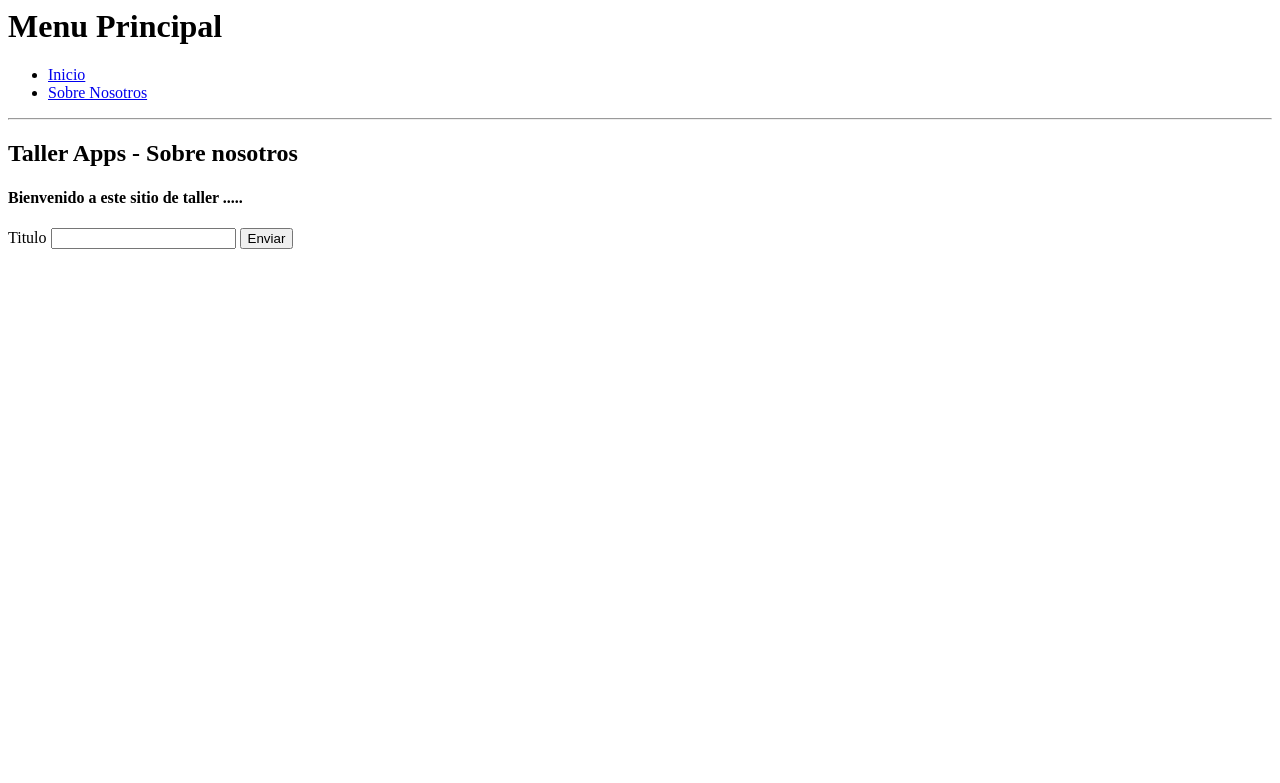
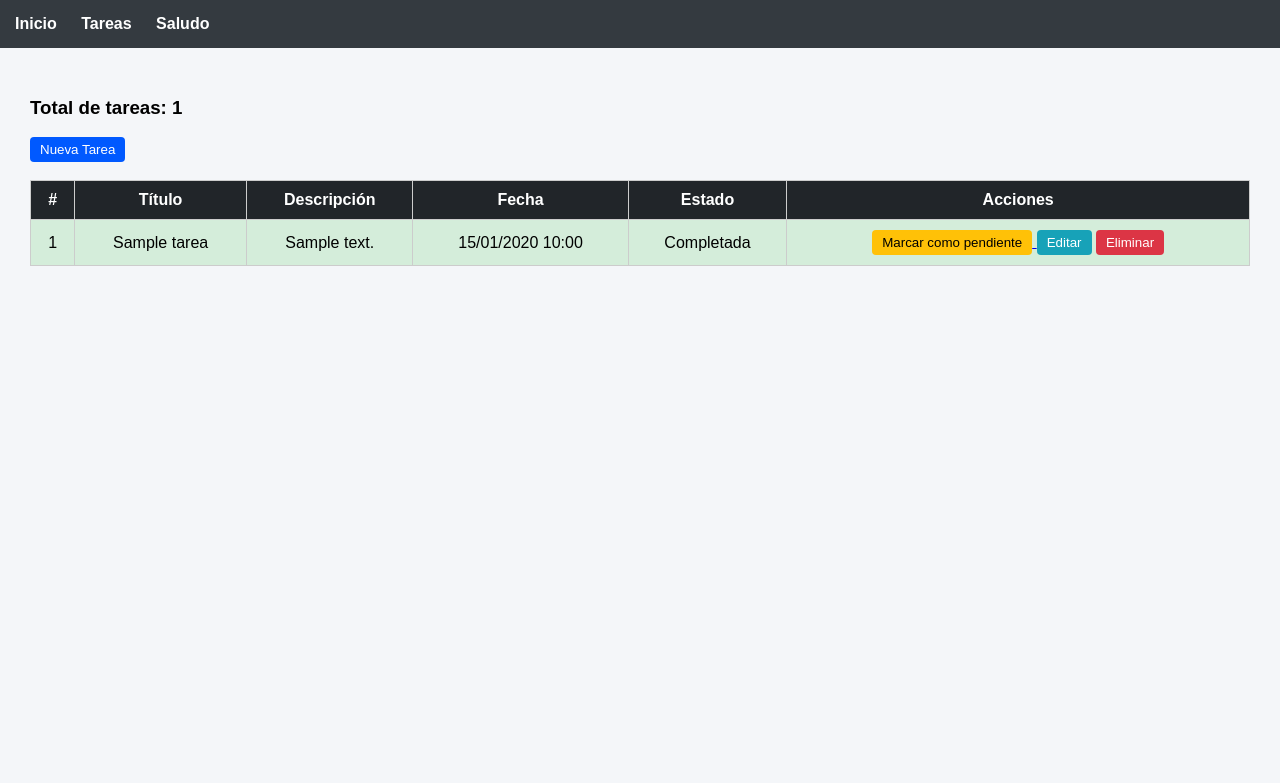
Before and after one commit to JhimyFuentesRojas/Actividad4Colaborativo, a Flask app: page /sobrenosotros in a window 1280 px wide. Shown: the top 783 px of the page. Run offline with Flask 3, Linux system fonts and the light colour scheme; tables that the repository leaves empty hold one stand-in row (values such as "Sample post"); parts of the project's set-up code (start-up, migrations or seed data) failed here and were passed over.

Commit message:
Se realizo el las funciones de crear y mostrar los datos de la base de datos, tambien se conecto a la base de datos, ademas de aplico css a las vistas

```diff
--- a/app.py
+++ b/app.py
@@ -3,7 +3,7 @@ from extension import db
 
 app = Flask(__name__)
 app.config['SECRET_KEY'] = 'secret1234'
-app.config["SQLALCHEMY_DATABASE_URI"] = "mysql+pymysql://root:@localhost:3306/db_tareas"
+app.config["SQLALCHEMY_DATABASE_URI"] = "mysql+pymysql://root:root@localhost:3306/db_tareas"
 # initialize the app with the extension
 db.init_app(app)
 from models import Tarea
--- a/formularios.py
+++ b/formularios.py
@@ -1,7 +1,8 @@
 from flask_wtf import FlaskForm
-from wtforms import StringField, SubmitField
+from wtforms import StringField, SubmitField, TextAreaField
 from wtforms.validators import DataRequired
 
 class FormAgregarTareas (FlaskForm):
     titulo =  StringField('Titulo', validators=[DataRequired()])
+    descripcion = TextAreaField('Descripción')
     enviar  = SubmitField('Enviar')
--- /dev/null
+++ b/requirements.txt
@@ -0,0 +1,6 @@
+Flask==3.0.2
+Flask-SQLAlchemy==3.1.1
+Flask-WTF==1.2.1
+PyMySQL==1.1.0
+tzdata==2024.1
+python-dotenv==1.0.1
--- a/routes.py
+++ b/routes.py
@@ -1,25 +1,46 @@
 from app import app, db
-from flask import render_template
+from flask import render_template, redirect, url_for, request
 import formularios
 from models import Tarea
+
 
 @app.route('/')
 @app.route('/index')
 def index():
         return render_template('index.html', subtitulo = "Actidad en grupo TAI")
 
-@app.route('/sobrenosotros', methods = ['GET', 'POST'])
+@app.route('/sobrenosotros', methods=['GET', 'POST'])
 def sobrenosotros():
-        formulario = formularios.FormAgregarTareas()
-        if formulario.validate_on_submit() :
-                nueva_tarea = Tarea (titulo =  formulario.titulo.data)
-                db.session.add(nueva_tarea)
-                db.session.commit()
-                print('se envio correctamente', formulario.titulo.data)
-                return render_template('sobrenosotros.html',
-                                       form = formulario,
-                                       titulo = formulario.titulo.data)
-        return render_template('sobrenosotros.html', form = formulario)
+    formulario = formularios.FormAgregarTareas()
+
+    # CREATE
+    if formulario.validate_on_submit():
+        nueva = Tarea(
+            titulo=formulario.titulo.data,
+            descripcion=formulario.descripcion.data
+        )
+        db.session.add(nueva)
+        db.session.commit()
+        return redirect(url_for('sobrenosotros'))
+
+    tareas = Tarea.query.order_by(Tarea.id.desc()).all()
+    total = Tarea.query.count()
+
+    return render_template(
+        'sobrenosotros.html',
+        form=formulario,
+        tareas=tareas,
+        total=total
+    )
+
+@app.route('/completar/<int:id>')
+def completar(id):
+    tarea = Tarea.query.get_or_404(id)
+    tarea.completada = not tarea.completada
+    db.session.commit()
+    return redirect(url_for('sobrenosotros'))
+
+
 
 @app.route('/saludo')
 def saludo():
--- a/templates/base.html
+++ b/templates/base.html
@@ -1,9 +1,154 @@
-<h1>Menu Principal</h1>
-    <ul>
-        <li><a href="/index"> Inicio </a>  </li>
-        <li><a href="/sobrenosotros"> Sobre Nosotros </a></li>
-    </ul>
-<hr>
+<!DOCTYPE html>
+<html>
 
-{% block contenido %}
-{% endblock %}
+<head>
+    <title>Gestión de Tareas</title>
+
+    <style>
+        body {
+            font-family: Arial;
+            margin: 0;
+            background: #f4f6f9;
+        }
+
+        /* ====== MENU ====== */
+        nav {
+            background: #343a40;
+            padding: 15px;
+        }
+
+        nav a {
+            color: white;
+            text-decoration: none;
+            margin-right: 20px;
+            font-weight: bold;
+        }
+
+        nav a:hover {
+            color: #ffc107;
+        }
+
+        .container {
+            padding: 30px;
+        }
+
+        /* ====== TABLA ====== */
+        table {
+            width: 100%;
+            border-collapse: collapse;
+            background: white;
+        }
+
+        th,
+        td {
+            padding: 10px;
+            border: 1px solid #ccc;
+            text-align: center;
+        }
+
+        th {
+            background: #212529;
+            color: white;
+        }
+
+        .pendiente {
+            background: #fff3cd;
+        }
+
+        .completada {
+            background: #d4edda;
+        }
+
+        button {
+            padding: 5px 10px;
+            cursor: pointer;
+            border: none;
+            border-radius: 4px;
+        }
+
+        .mensaje-vacio {
+            background: #e9ecef;
+            padding: 30px;
+            text-align: center;
+            border-radius: 8px;
+            margin-top: 20px;
+            font-size: 18px;
+        }
+
+        .btn-crear {
+            background: #0059ff;
+            color: white;
+        }
+
+        .btn-editar {
+            background: #17a2b8;
+            color: white;
+        }
+
+        .btn-eliminar {
+            background: #dc3545;
+            color: white;
+        }
+
+        .btn-completar {
+            background: #28a745;
+            color: white;
+        }
+
+        .btn-pendiente {
+            background: #ffc107;
+        }
+
+
+        .modal {
+            display: none;
+            position: fixed;
+            top: 50%;
+            left: 50%;
+            transform: translate(-50%, -50%);
+            background: white;
+            padding: 25px;
+            border-radius: 10px;
+            box-shadow: 0px 5px 20px rgba(0, 0, 0, 0.3);
+            width: 350px;
+            z-index: 1000;
+        }
+
+        .modal input,
+        .modal textarea {
+            width: 100%;
+            padding: 8px;
+            margin-top: 5px;
+            border-radius: 5px;
+            border: 1px solid #ccc;
+        }
+    </style>
+</head>
+
+<body>
+
+    <nav>
+        <a href="/index">Inicio</a>
+        <a href="/sobrenosotros">Tareas</a>
+        <a href="/saludo">Saludo</a>
+    </nav>
+
+    <div class="container">
+        {% block contenido %}
+        {% endblock %}
+    </div>
+
+    <script>
+        function abrirModal(id) {
+            document.getElementById(id).style.display = "block";
+        }
+
+        function cerrarModal(id) {
+            document.getElementById(id).style.display = "none";
+        }
+
+    </script>
+
+</body>
+
+</html>
--- a/templates/sobrenosotros.html
+++ b/templates/sobrenosotros.html
@@ -1,17 +1,90 @@
-{% extends  "base.html" %}
-
+{% extends "base.html" %}
 {% block contenido %}
 
-<h2>Taller Apps - Sobre nosotros</h2>
-<h4>Bienvenido a este sitio de taller .....</h4>
-<form action="/sobrenosotros" method="post">
-    {{ form.csrf_token() }}
-    {{ form.titulo.label }}
-    {{ form.titulo }}
-    {{ form.enviar }}
-</form>
-{% if titulo %}
-    <h2>{{ titulo }}</h2>
+<h3>Total de tareas: {{ total }}</h3>
+
+<button class="btn-crear" onclick="abrirModal('modalCrear')">Nueva Tarea</button>
+
+<!-- MODAL CREAR -->
+<div id="modalCrear" class="modal">
+    <h3>Crear Tarea</h3>
+    <form method="post">
+        {{ form.csrf_token }}
+        {{ form.titulo.label }}<br>
+        {{ form.titulo }}<br>
+        {{ form.descripcion.label }}<br>
+        {{ form.descripcion }}<br><br>
+        {{ form.enviar }}
+        <button type="button" onclick="cerrarModal('modalCrear')">Cerrar</button>
+    </form>
+</div>
+
+<br><br>
+
+{% if tareas and tareas|length > 0 %}
+
+<table>
+    <tr>
+        <th>#</th>
+        <th>Título</th>
+        <th>Descripción</th>
+        <th>Fecha</th>
+        <th>Estado</th>
+        <th>Acciones</th>
+    </tr>
+
+    {% for tarea in tareas %}
+    <tr class="{{ 'completada' if tarea.completada else 'pendiente' }}">
+        <td>{{ loop.index }}</td>
+        <td>{{ tarea.titulo }}</td>
+        <td>{{ tarea.descripcion }}</td>
+        <td>{{ tarea.fecha_creacion.strftime('%d/%m/%Y %H:%M') }}</td>
+
+        <td>
+            {% if tarea.completada %}
+            Completada
+            {% else %}
+            Pendiente
+            {% endif %}
+        </td>
+
+        <td>
+            {% if tarea.completada %}
+            <a href="/completar/{{ tarea.id }}">
+                <button class="btn-pendiente">
+                    Marcar como pendiente
+                </button>
+            </a>
+            {% else %}
+            <a href="/completar/{{ tarea.id }}">
+                <button class="btn-completar">
+                    Marcar completada
+                </button>
+            </a>
+            {% endif %}
+
+            <button class="btn-editar">
+                Editar
+            </button>
+
+            <button class="btn-eliminar">
+                Eliminar
+            </button>
+        </td>
+    </tr>
+
+
+    {% endfor %}
+</table>
+
+{% else %}
+
+<!-- MENSAJE CUANDO NO HAY TAREAS -->
+<div class="mensaje-vacio">
+    No hay tareas registradas todavía.<br><br>
+    Haz clic en <strong>“Nueva Tarea”</strong> para comenzar.
+</div>
+
 {% endif %}
 
 {% endblock %}
```
Also changed, not shown: models.py (+11 -1 lines).
